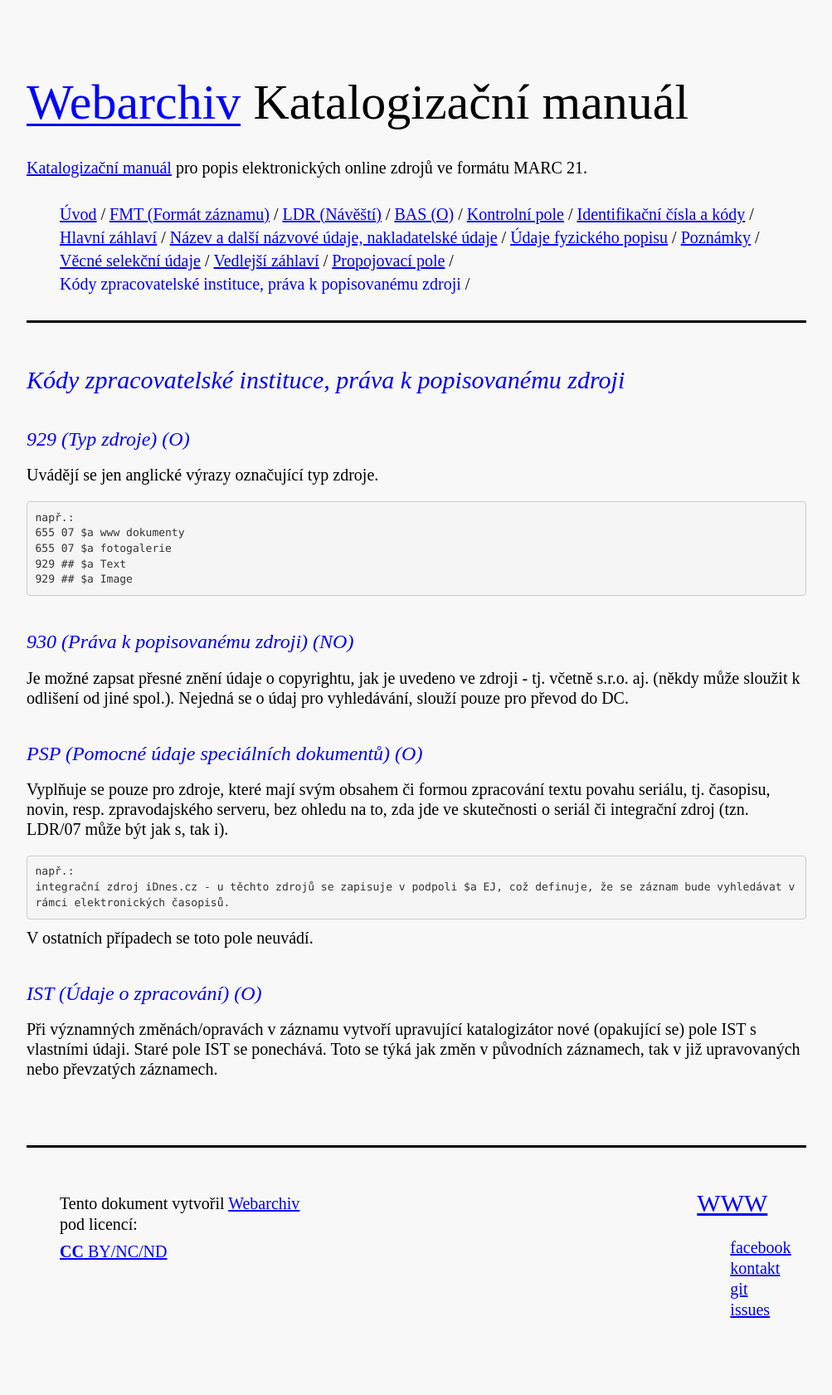
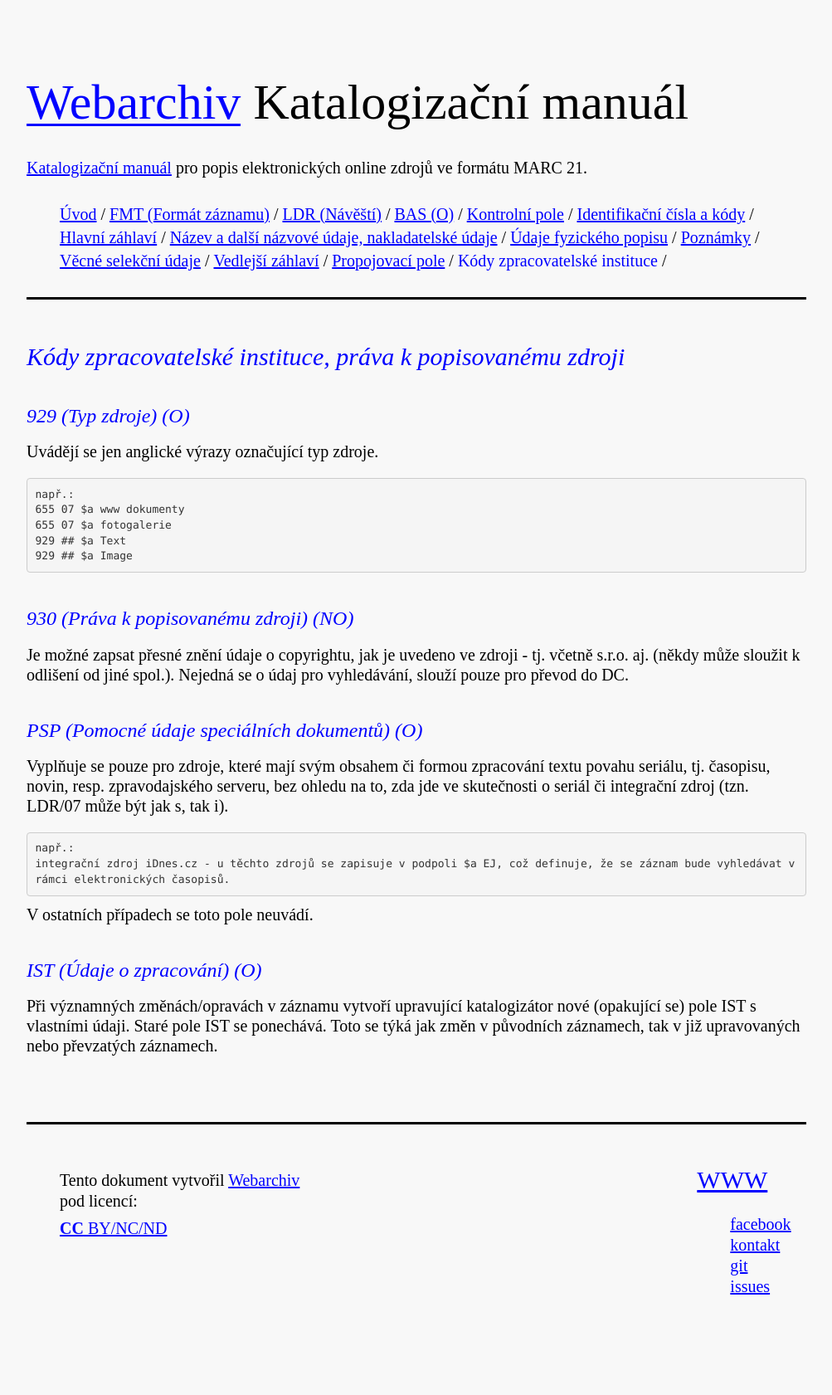
Before and after one commit to WebarchivCZ/katalogizacni-manual, a Jekyll site: the page built from _posts/2017-06-13-Kódy zpracovatelské instituce, práva k popisovanému zdroji.md, in a window 1280 px wide. Shown: the whole page at 83% size, without its empty margins (138-1141 px from the left). Built offline with Jekyll 4.4.1, drawn with Linux system fonts in a browser that asks for light colours; after the commit the page ends 1653 px from its top, so only the background shows below that.

Commit message:
change title "Kody zprac. instituce"

```diff
--- a/_posts/2017-06-13-Kódy zpracovatelské instituce, práva k popisovanému zdroji.md
+++ b/_posts/2017-06-13-Kódy zpracovatelské instituce, práva k popisovanému zdroji.md
@@ -1,6 +1,6 @@
 ---
 layout: default
-title: Kódy zpracovatelské instituce, práva k popisovanému zdroji
+title: Kódy zpracovatelské instituce
 ---
 ## Kódy zpracovatelské instituce, práva k popisovanému zdroji
 
```
